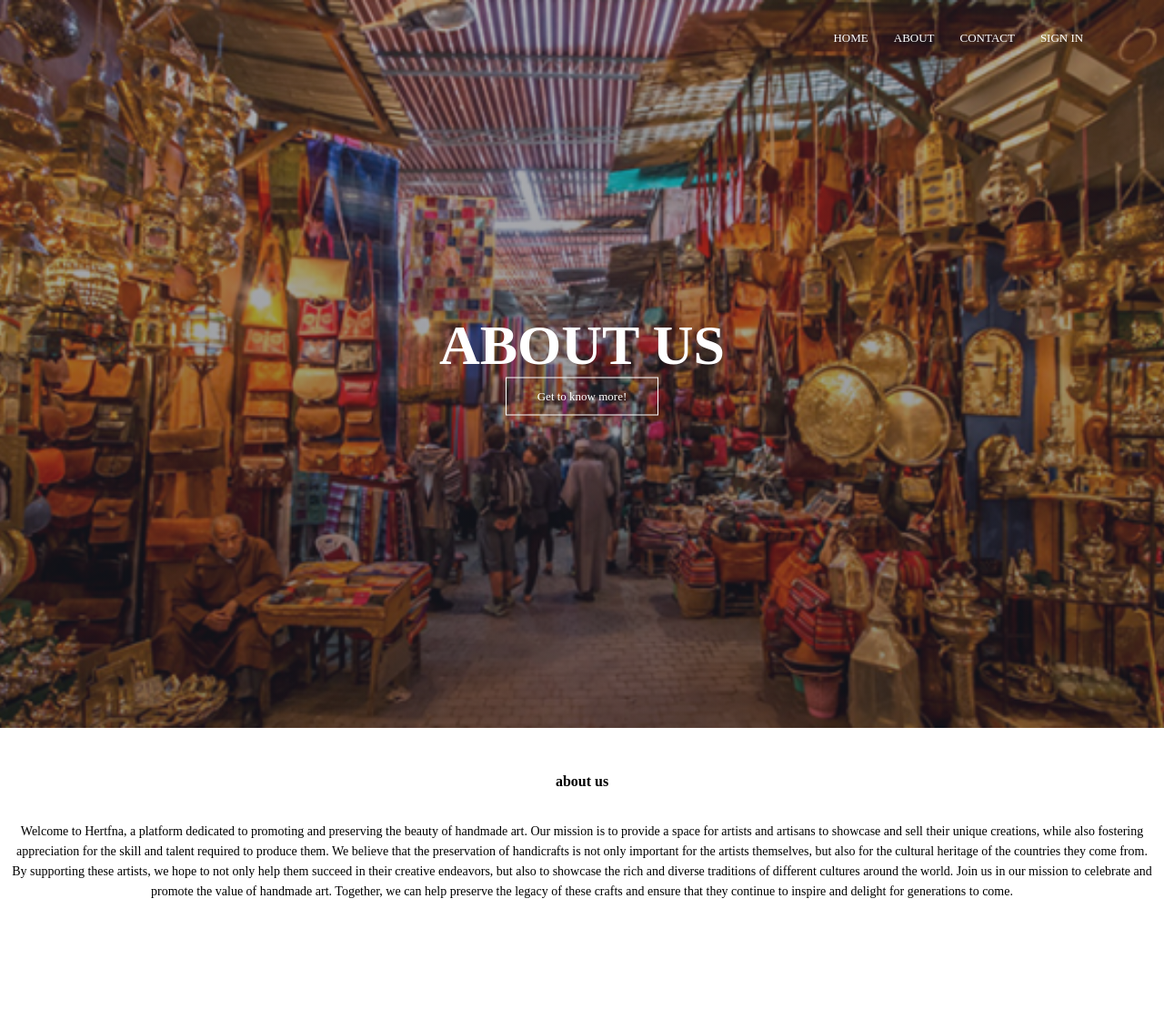
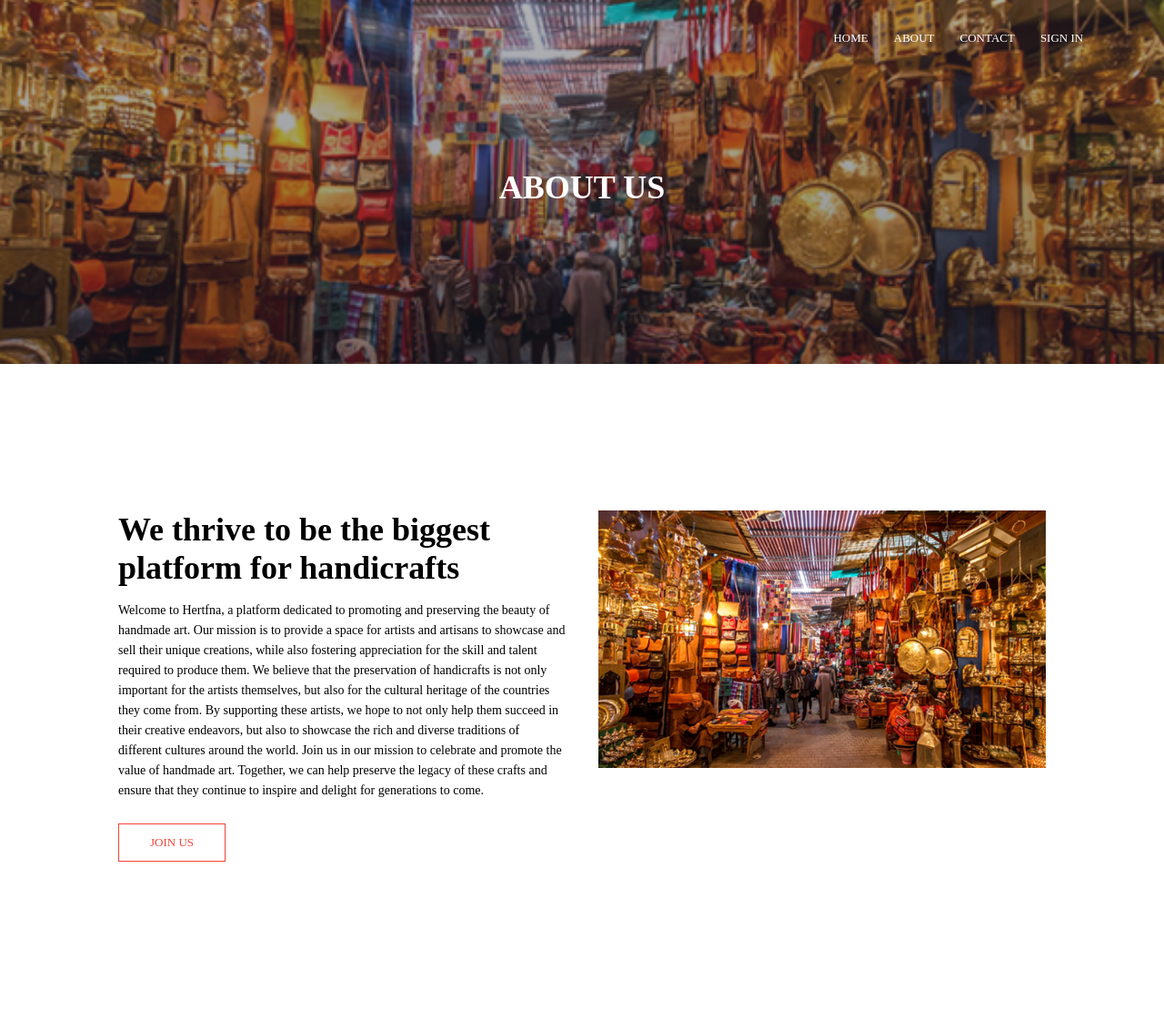
Before and after one commit to maram-mahmoudi/Herfetna, a PHP site: page /aboutUs.html in a window 1280 px wide. Shown: the whole page at 91% size. Before the commit the page ends 987 px from the top, so only its background shows below. Run offline with PHP 8.4, Linux system fonts and the light colour scheme.

Commit message:
finished about us page.

```diff
--- a/aboutUs.html
+++ b/aboutUs.html
@@ -7,7 +7,7 @@
 </head>
 
 <body>
-    <section class="header">
+    <section class="sub-header">
         <nav>
             <div class="nav-links" id="navLinks">
                 <i class="fa fa-times" onclick="hideMenu()" ></i>
@@ -20,19 +20,32 @@
             </div>
             <i class="fa fa-bars" onclick="showMenu"></i>
         </nav>
+        <h1> ABOUT US </h1>
+    </section>
 
-    <div class="text-box">
-        <h1> ABOUT US </h1>
-        <a href="" class="visit-btn"> Get to know more! </a>
-    </div>
+<!--about us content-->
+    <section class="about-us">
+        <div class="row">
+            <div class="about-col">
+                <h1>We thrive to be the biggest platform for handicrafts</h1>
+                <p>Welcome to Hertfna, a platform dedicated to promoting and preserving the beauty of handmade art. Our mission is to provide a space for artists and artisans to showcase and sell their unique creations, while also fostering appreciation for the skill and talent required to produce them.
+                    We believe that the preservation of handicrafts is not only important for the artists themselves, but also for the cultural heritage of the countries they come from. By supporting these artists, we hope to not only help them succeed in their creative endeavors, but also to showcase the rich and diverse traditions of different cultures around the world.
+                    Join us in our mission to celebrate and promote the value of handmade art. Together, we can help preserve the legacy of these crafts and ensure that they continue to inspire and delight for generations to come.</p>
+                <a href="" class="btn  click"> JOIN US </a>
+            </div>
+            <div class="about-col">
+                <img src="https://github.com/maram-mahmoudi/Herfetna/blob/main/images%20/Moroccan-handicrafts.png?raw=true" alt="">
+            </div>
+        </div>
+
     </section>
+
+
 
 <!--------Footer---------->
 <section class="footer">
-    <h4>about us</h4>
-    <p> Welcome to Hertfna, a platform dedicated to promoting and preserving the beauty of handmade art. Our mission is to provide a space for artists and artisans to showcase and sell their unique creations, while also fostering appreciation for the skill and talent required to produce them.
-        We believe that the preservation of handicrafts is not only important for the artists themselves, but also for the cultural heritage of the countries they come from. By supporting these artists, we hope to not only help them succeed in their creative endeavors, but also to showcase the rich and diverse traditions of different cultures around the world.
-        Join us in our mission to celebrate and promote the value of handmade art. Together, we can help preserve the legacy of these crafts and ensure that they continue to inspire and delight for generations to come.</p>
+    <h4></h4>
+    <p></p>
     <div class="icons">
         <i class="fa fa-facebook"></i>
         <i class="fa fa-instagram"></i>
--- a/style.css
+++ b/style.css
@@ -73,7 +73,7 @@ nav{
     color: #fff
 }
 
-.visit-btn{
+.btn{
     display: inline-block;
     text-decoration: none;
     color: #fff;
@@ -85,7 +85,7 @@ nav{
     cursor: pointer;
 }
 
-.visit-btn:hover{
+.btn:hover{
     border: 1px solid #f44336;
     background: #f44336;
     transition: 1s;
@@ -309,3 +309,45 @@ h3{
     cursor: pointer;
     padding: 18px 0;
 }
+
+.sub-header{
+    height: 50vh;
+    width: 100%;
+    background-image: linear-gradient(rgba(50, 53, 64, 0.381),rgba(29, 32, 45, 0.5)), url(https://github.com/maram-mahmoudi/Herfetna/blob/main/images%20/Moroccan-handicrafts.png?raw=true);
+    background-position: center;
+    background-size: cover;
+    text-align: center;
+    color: #fff;
+}
+
+.sub-header h1{
+    margin-top: 100px;
+}
+.about-us{
+    width: 80%;
+    margin: auto;
+    padding-top: 80px;
+    padding-bottom: 50px;
+}
+.about-col{
+    flex-basis: 48%;
+    padding: 30px 2px;
+}
+.about-col img{
+    width: 100%;
+}
+.about-col h1{
+    padding-top: 0;
+}
+.about-col p{
+    padding: 15px 0 25px;
+}
+
+.click{
+    border: 1px solid #f44336;
+    background: transparent;
+    color: #f44336;
+}
+.click:hover{
+    color: #fff
+}
```
Also changed, not shown: index.html (+20 -23 lines).
